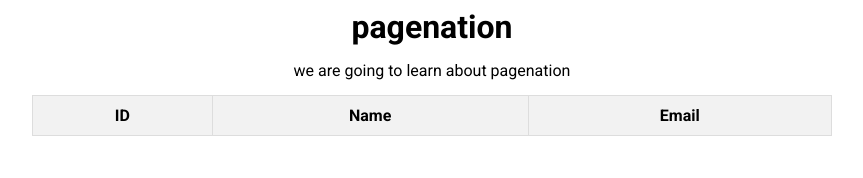
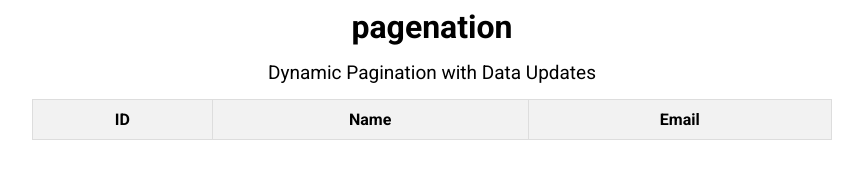
Before and after one commit to prasanthST/DOM-Day-03-Pagination, a plain HTML site: page index.html in a window 1280 px wide. Shown: the whole page, without its empty margins (208-1071 px from the left). Drawn offline with Linux system fonts and the light colour scheme; no server answers.

Commit message:
first-commit

```diff
--- a/index.html
+++ b/index.html
@@ -14,7 +14,7 @@
   </head>
   <body>
     <h1 id="title">pagenation</h1>
-    <p id="description">we are going to learn about pagenation</p>
+    <p id="description">Dynamic Pagination with  Data Updates</p>
         <div class="table-responsive">
     <!-- table -->
       <table id="table" class="table table-bordered">
--- a/style.css
+++ b/style.css
@@ -53,3 +53,6 @@ button {
 button:hover{
     background-color: #0a58ca;
 }
+p{
+    font-size: 19px;
+}
```
